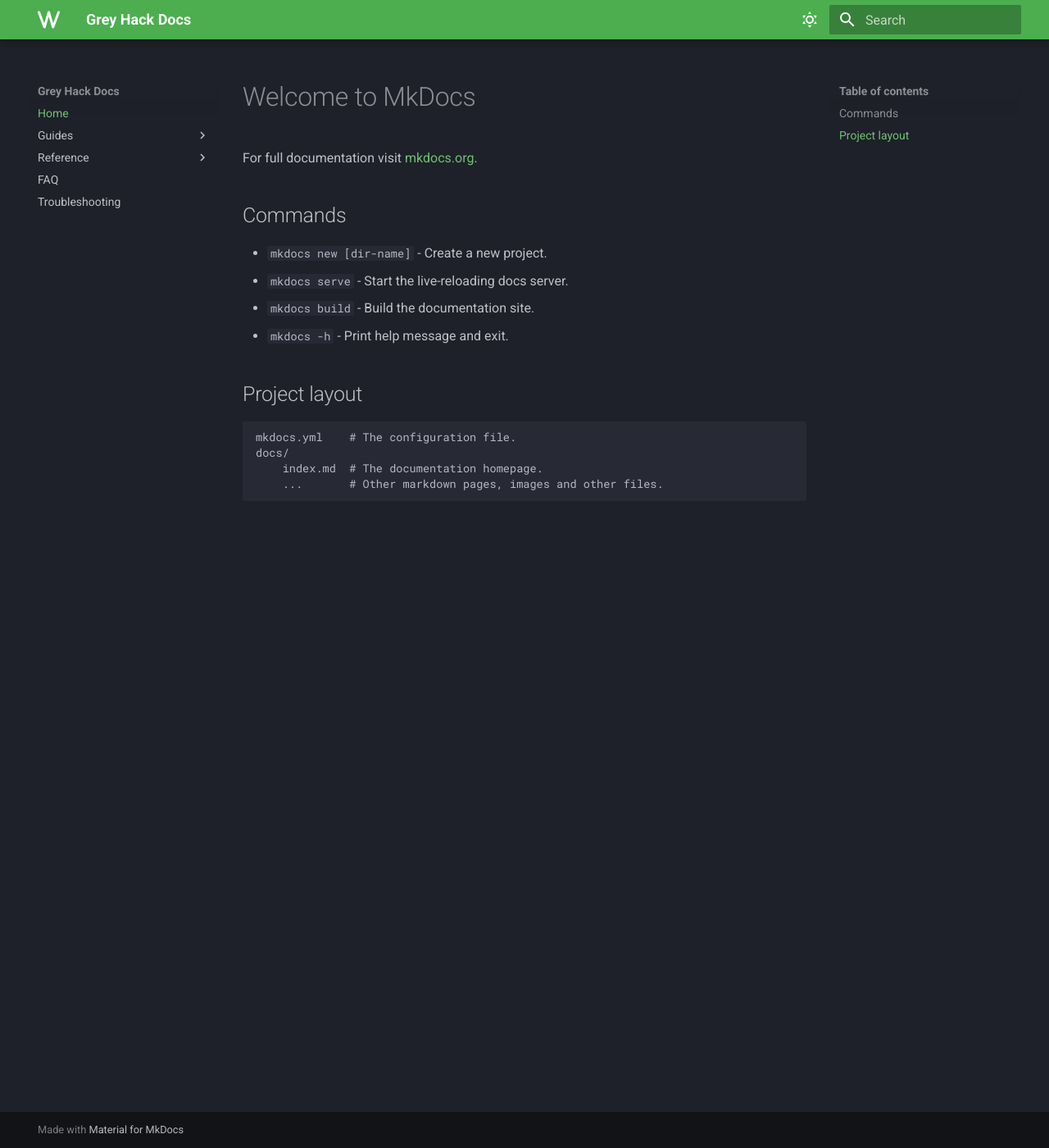
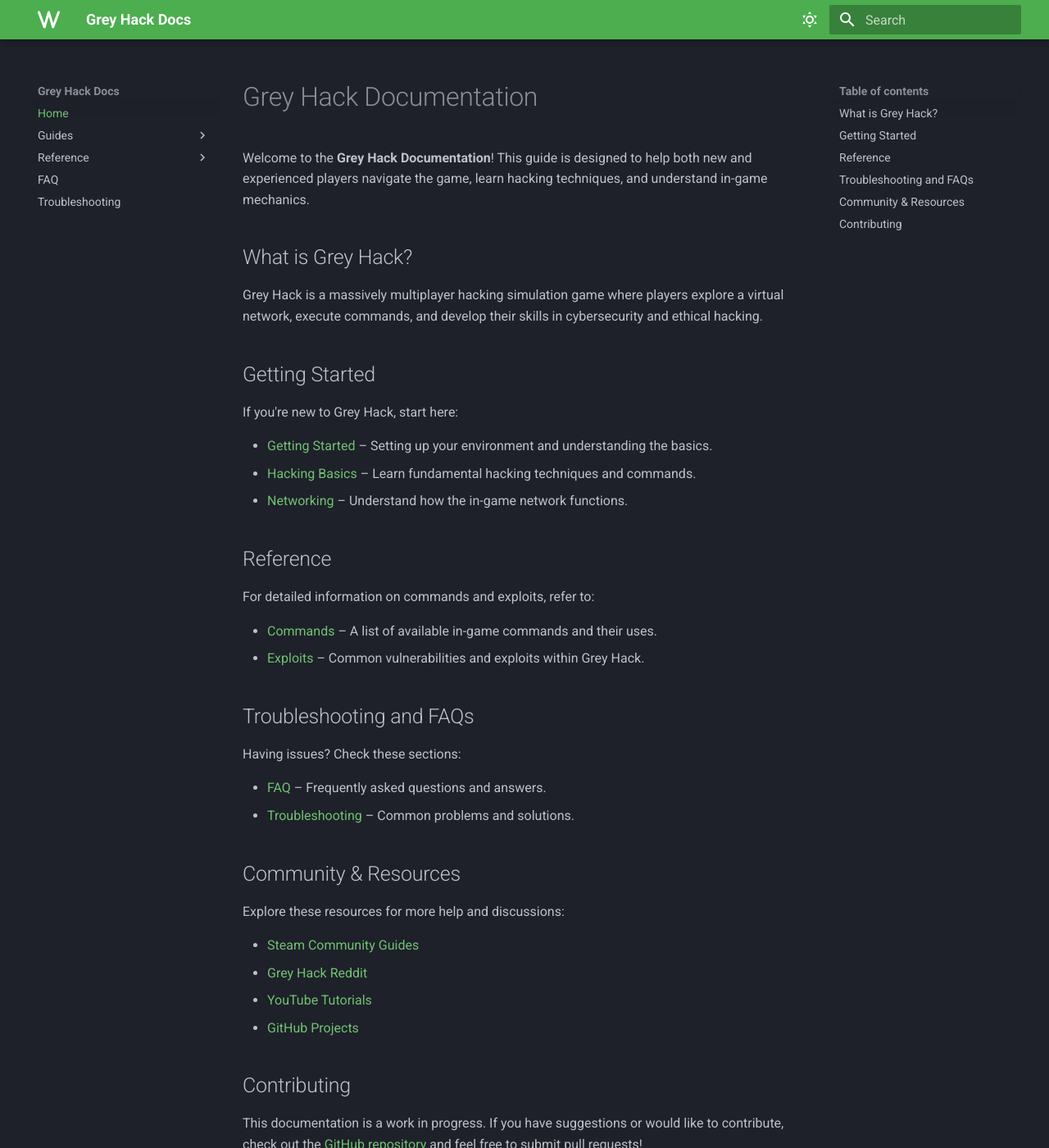
Before and after one commit to Ejz9/grey-hack-docs, an MkDocs documentation site: the page built from docs/index.md, in a window 1280 px wide and 1400 px high. Shown: the whole window at 82% size. Built offline with MkDocs 1.6.1 and Material for MkDocs 9.7.7, drawn with Linux system fonts in a browser that asks for light colours; some of the changed text lies outside the part shown.

Commit message:
update with basic gpt entries.

```diff
--- a/docs/index.md
+++ b/docs/index.md
@@ -1,17 +1,39 @@
-# Welcome to MkDocs
+# Grey Hack Documentation
 
-For full documentation visit [mkdocs.org](https://www.mkdocs.org).
+Welcome to the **Grey Hack Documentation**! This guide is designed to help both new and experienced players navigate the game, learn hacking techniques, and understand in-game mechanics.
 
-## Commands
+## What is Grey Hack?
+Grey Hack is a massively multiplayer hacking simulation game where players explore a virtual network, execute commands, and develop their skills in cybersecurity and ethical hacking.
 
-* `mkdocs new [dir-name]` - Create a new project.
-* `mkdocs serve` - Start the live-reloading docs server.
-* `mkdocs build` - Build the documentation site.
-* `mkdocs -h` - Print help message and exit.
+## Getting Started
+If you're new to Grey Hack, start here:
 
-## Project layout
+- [Getting Started](guides/getting-started.md) – Setting up your environment and understanding the basics.
+- [Hacking Basics](guides/hacking-basics.md) – Learn fundamental hacking techniques and commands.
+- [Networking](guides/networking.md) – Understand how the in-game network functions.
 
-    mkdocs.yml    # The configuration file.
-    docs/
-        index.md  # The documentation homepage.
-        ...       # Other markdown pages, images and other files.
+## Reference
+For detailed information on commands and exploits, refer to:
+
+- [Commands](reference/commands.md) – A list of available in-game commands and their uses.
+- [Exploits](reference/exploits.md) – Common vulnerabilities and exploits within Grey Hack.
+
+## Troubleshooting and FAQs
+Having issues? Check these sections:
+
+- [FAQ](faq.md) – Frequently asked questions and answers.
+- [Troubleshooting](troubleshooting.md) – Common problems and solutions.
+
+## Community & Resources
+Explore these resources for more help and discussions:
+
+- [Steam Community Guides](https://steamcommunity.com/app/605230/guides/)
+- [Grey Hack Reddit](https://www.reddit.com/r/GreyHack/)
+- [YouTube Tutorials](https://www.youtube.com/results?search_query=Grey+Hack+game)
+- [GitHub Projects](https://github.com/search?q=Grey+Hack)
+
+## Contributing
+This documentation is a work in progress. If you have suggestions or would like to contribute, check out the [GitHub repository](https://github.com/Ejz9/grey-hack-docs) and feel free to submit pull requests!
+
+---
+**Happy hacking, and enjoy Grey Hack!**
--- a/mkdocs.yml
+++ b/mkdocs.yml
@@ -45,3 +45,6 @@
   - pymdownx.emoji:
       emoji_index: !!python/name:material.extensions.emoji.twemoji
       emoji_generator: !!python/name:material.extensions.emoji.to_svg
+
+extra:
+  edit_uri: "https://github.com/ejz9/grey-hack-docs/edit/main/docs/"
```
Also changed, not shown: docs/guides/getting-started.md (+49 -0 lines), docs/guides/hacking-basics.md (+55 -0 lines).
